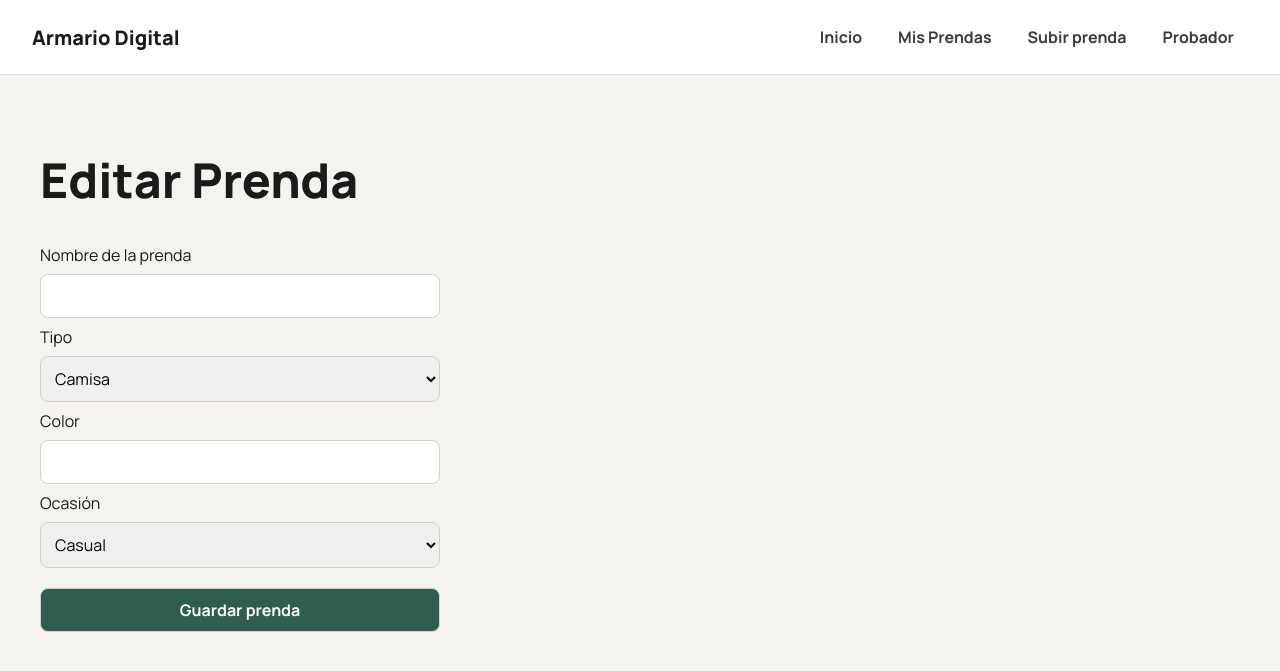
After one commit to araneaemerson-oss/armario-digital, a Flask app: page /editar/1 in a window 1280 px wide. The commit adds this page. Shown: the top 671 px of the page. Run offline with Flask 3, Linux system fonts and the light colour scheme; data that the repository does not hold is empty.

Commit message:
Agrega opcion ediar prendas

```diff
--- a/app.py
+++ b/app.py
@@ -40,6 +40,7 @@ def prendas():
     conexion.close()
     return render_template("prendas.html" , prendas=lista_prendas)
 
+
 @app.route("/subir", methods=["GET","POST"])
 def subir():
     if request.method=="POST":
@@ -77,6 +78,28 @@ def borrar(id):
     return redirect("/prendas")
 
 
+@app.route("/editar/<int:id>", methods=["GET","POST"])
+def editar(id):
+    if request.method=="POST":
+        conexion = conectar()
+        conexion.execute(
+            "UPDATE prendas SET nombre = ?,tipo = ?, color = ?, ocasion = ? WHERE id = ?",
+            (   request.form["nombre"],
+                request.form["tipo"],
+                request.form["color"],
+                request.form["ocasion"],
+                id)
+            )
+        conexion.commit()
+        conexion.close()
+        return redirect("/prendas")
+
+    conexion = conectar()
+    prenda = conexion.execute(
+        "SELECT * FROM prendas WHERE id=?",(id,)).fetchone()
+    conexion.close()
+    return render_template("/editar.html", prenda=prenda)
+
 
 
 crear_tabla()
--- /dev/null
+++ b/templates/editar.html
@@ -0,0 +1,31 @@
+{% extends "base.html" %}
+
+{% block contenido %}
+
+    <h1>Editar Prenda</h1>
+
+    <form method="POST" class="formulario">
+        <label for="nombre">Nombre de la prenda</label>
+        <input type="text" id="nombre" name="nombre" value="{{prenda.nombre}}" required>
+
+        <label for="tipo">Tipo</label>
+        <select id="tipo" name="tipo">
+           {% for opcion in ["Camisa", "Pantalón", "Zapatos","Accesorios"]%}
+                <option {% if opcion ==prenda.tipo%}selected{% endif %}>{{ opcion }}</option>
+                {%endfor%}
+        </select>
+
+        <label for="color">Color</label>
+        <input type="text" id="color" name="color" value="{{prenda.color}}" required>
+
+        <label for="ocasion">Ocasión</label>
+        <select id="ocasion" name="ocasion">
+             {% for opcion in ["Casual", "Formal", "Fiesta","Deporte"]%}
+                <option {% if opcion ==prenda.ocasion%}selected{% endif %}>{{ opcion }}</option>
+                {%endfor%}
+        </select>
+
+        <button type="submit">Guardar prenda</button>
+    </form>
+
+    {%endblock%}
--- a/templates/prendas.html
+++ b/templates/prendas.html
@@ -16,6 +16,7 @@
                 <form method="POST" action="/borrar/{{prenda.id}}">
                     <button type="submit"> Borrar </button>
                 </form>
+                <a href="/editar/{{prenda.id}}">Editar</a>
 
             </div>
         {%endfor%}
```
